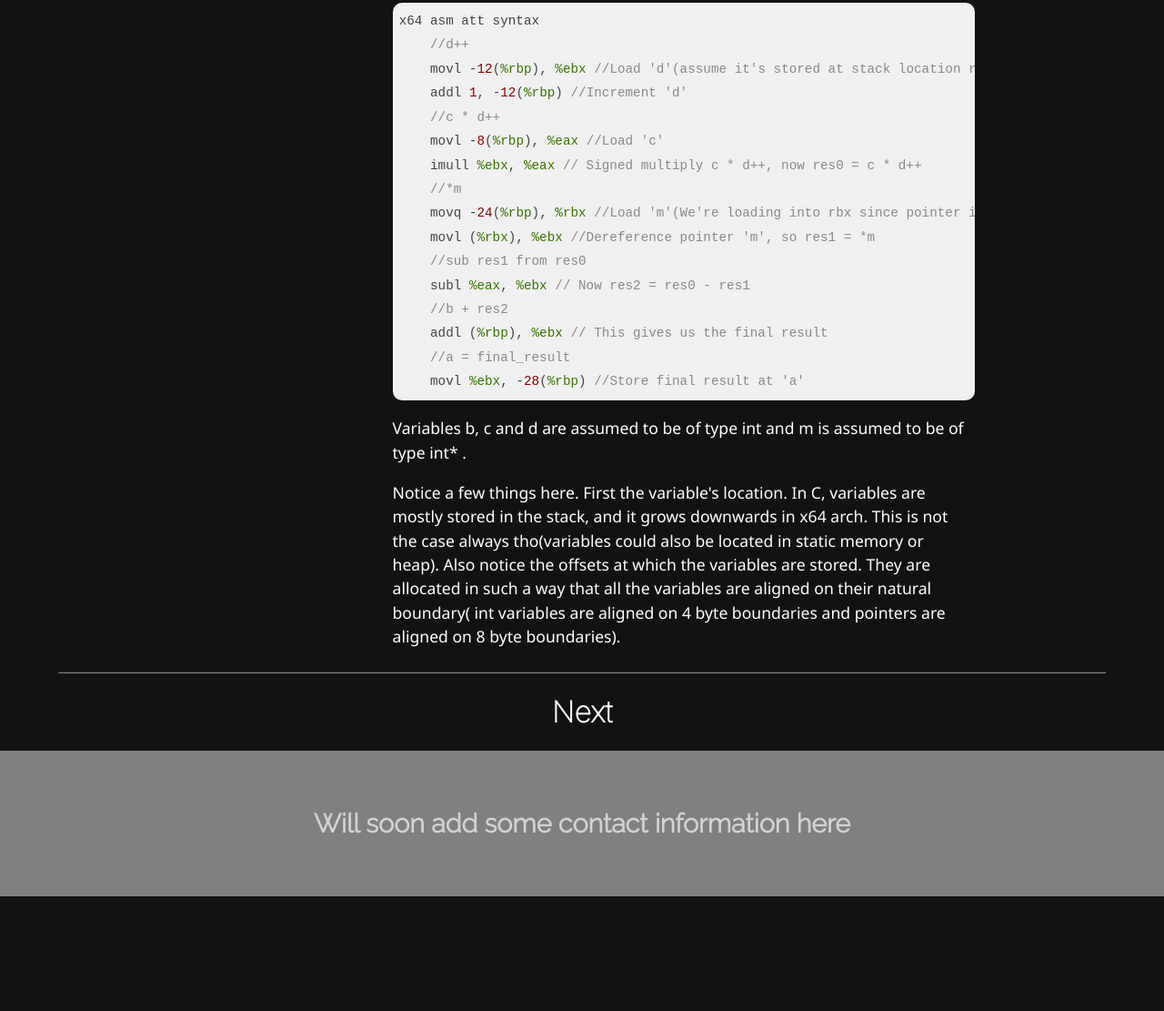
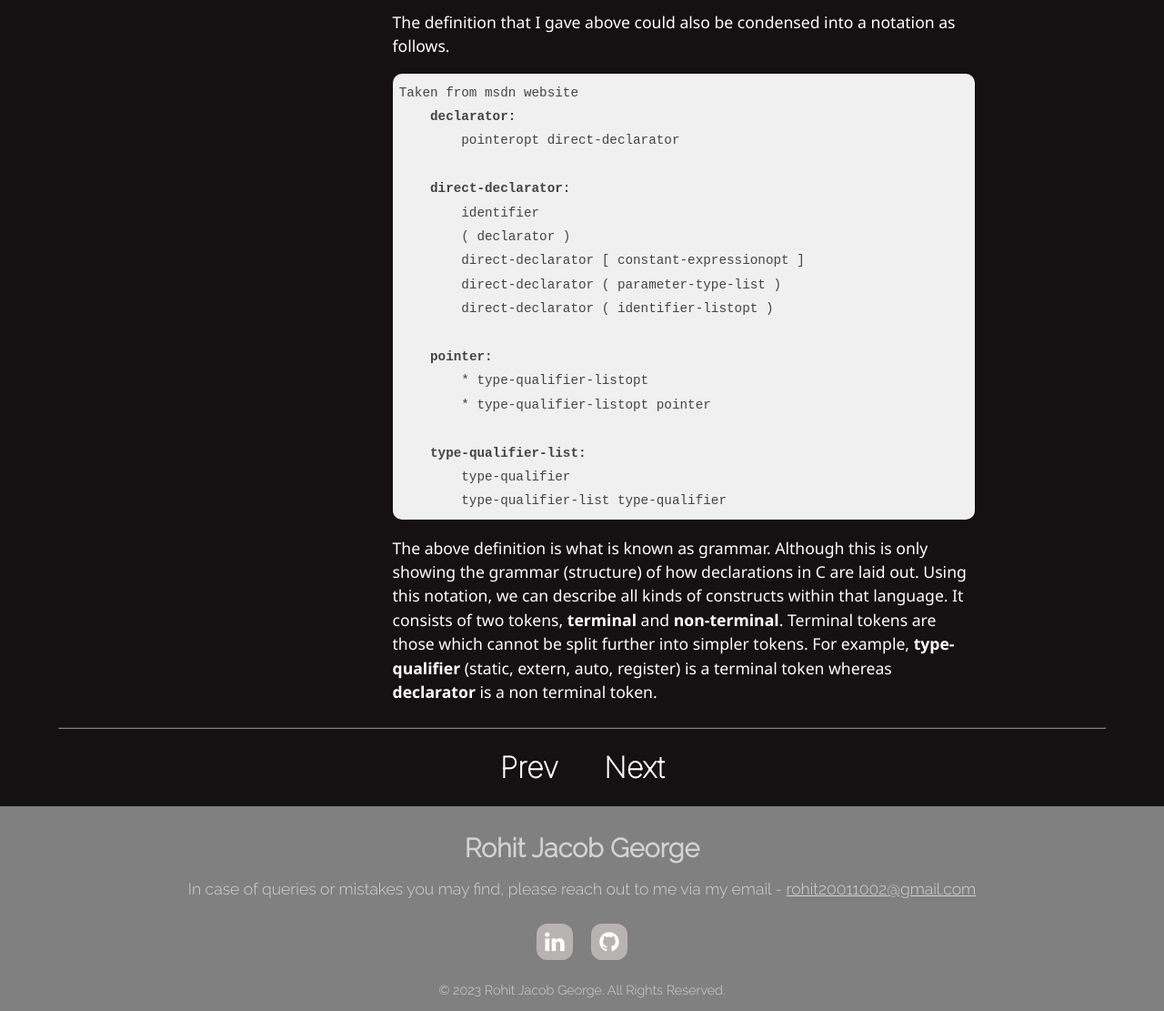
Before and after one commit to RohitRTdev/RohitRTdev.github.io, a plain HTML site: page index.html in a window 1280 px wide. Shown: the part 1215-2326 px from the top of the page at 91% size. Before the commit the page ends 2200 px from the top, so only its background shows below. Drawn offline with nearby package versions, Linux system fonts and the light colour scheme.

Commit message:
Upgraded site features. Added more content

```diff
--- a/index.html
+++ b/index.html
@@ -6,13 +6,14 @@
         </title>
         <meta charset="utf-8">
         <meta name="viewport" content="width=device-width, initial-scale=1">
+        <link rel="icon" type="image/x-icon" href="assets/logo.ico">
         <link rel="preconnect" href="https://fonts.googleapis.com">
         <link rel="preconnect" href="https://fonts.gstatic.com" crossorigin>
         <link rel="stylesheet" href="https://fonts.googleapis.com/css2?family=Roboto:wght@300&display=swap">
         <link rel="stylesheet" href="https://fonts.googleapis.com/css2?family=Inter:wght@100&family=Roboto:wght@300&display=swap">
         <link rel="stylesheet" href="https://fonts.googleapis.com/css2?family=Inter:wght@100&family=Raleway:wght@300&family=Roboto:wght@300&display=swap">
         <link rel="stylesheet" href="https://cdnjs.cloudflare.com/ajax/libs/highlight.js/11.9.0/styles/atom-one-light.min.css">
-        <!-- <link rel="stylesheet" href="https://cdnjs.cloudflare.com/ajax/libs/highlight.js/11.9.0/styles/default.min.css"> -->
+        <link rel="stylesheet" href="https://cdnjs.cloudflare.com/ajax/libs/font-awesome/4.7.0/css/font-awesome.min.css">
         <link rel="stylesheet" href="styles.css">
     </head>
 
@@ -47,8 +48,8 @@
             <div class="bar bar2"></div>
             <div class="bar bar3"></div>
         </div>
-        <div class="image-block" id="logo-image" style="width:100%;text-align:center">
-            <img src="assets/logo.png">
+        <div id="logo-image" style="width:100%;text-align: center;">
+            <img class="logo-image" src="assets/logo.png" alt="rtdev logo">
         </div>
         <div style="height:3rem"></div>
         <h1 id="header-content-0">Writing a C compiler from scratch</h1>
@@ -286,7 +287,52 @@ x64 asm att syntax
         </p>
         </div>
         <div class="wrapper" id="content-2" style="display:none">
-            Content to soon show up...
+            <p>
+            Parsing involves taking the input stream we had earlier and producing an <b>abstract syntax tree</b>(ast).
+            The ast is a simple tree structure that tells the compiler in what order we must perform the operations listed.
+            </p>
+            <p>
+                Below picture shows the ast of the previous expression that our compiler generates.
+            </p>
+            <div class="img-class">
+                <img src="assets/ast.png" alt="AST of the previous C expression">
+            </div>
+            <p>
+               A <I>declaration list</I> contains multiple comma separated declarations. A declaration contains a
+               <I>declarator</I>. A declarator could contain an identifier (it's optional since abstract declarators doesn't contain identifier).
+               Declarator's could also contain modifiers (such as pointer or array declarator). Our case is a very simple declarator that contains
+               only an identifier (In C parlance, this is called an unmodified type).
+            </p>
+            <p>
+                The definition that I gave above could also be condensed into a notation as follows.
+            </p>
+<pre class="manual-highlight">
+Taken from msdn website
+    <b>declarator:</b>
+        pointeropt direct-declarator
+
+    <b>direct-declarator:</b>
+        identifier
+        ( declarator )
+        direct-declarator [ constant-expressionopt ]
+        direct-declarator ( parameter-type-list )
+        direct-declarator ( identifier-listopt )
+
+    <b>pointer:</b>
+        * type-qualifier-listopt
+        * type-qualifier-listopt pointer
+
+    <b>type-qualifier-list:</b>
+        type-qualifier
+        type-qualifier-list type-qualifier
+</pre>
+        <p>
+            The above definition is what is known as grammar. Although this is only showing the grammar (structure)
+            of how declarations in C are laid out. Using this notation, we can describe all kinds of constructs within
+            that language. It consists of two tokens, <b>terminal</b> and <b>non-terminal</b>. Terminal tokens are those
+            which cannot be split further into simpler tokens. For example, <b>type-qualifier</b> (static, extern, auto, register) is a terminal token whereas
+            <b>declarator</b> is a non terminal token.
+        </p>
         </div>
         <div class="wrapper" id="content-3" style="display:none">
             Content to soon show up...
@@ -298,12 +344,33 @@ x64 asm att syntax
                 <span onclick="chooseNextOption()" id="next-tab">Next</span>
             </div>
         </div>
-        <div class="contact-info"; style="display:flex;background-color:grey;color:lightgray;
+        <div class="contact-info"; style="display:flex;flex-direction:column;background-color:grey;color:lightgray;
             width:100%;min-height:10rem;text-align:center; justify-content: center;align-items:center;
-            font-family:Raleway,'Trebuchet MS', 'Lucida Sans Unicode', 'Lucida Grande', 'Lucida Sans', Arial, sans-serif">
-            <p style="margin:0;font-weight:bold;font-size:1.8em;">Will soon add some contact information here</p>
+            font-family:Raleway,'Trebuchet MS', 'Lucida Sans Unicode', 'Lucida Grande', 'Lucida Sans', Arial, sans-serif;
+            flex-wrap:wrap;flex-grow:1">
+            <p style="margin-bottom:0;flex-grow:1;font-weight:bold;font-size:1.8em;">
+                Rohit Jacob George
+            </p>
+            <p style="flex-grow:1;font-size:1.1em">In case of queries or mistakes you may find, please reach out
+            to me via my email - <u>rohit20011002@gmail.com</u></p>
+            <div class="row-break"></div>
+            <div class="icons">
+                <a target="_blank" href="https://www.linkedin.com/in/rohit-jacob-george-3190361b3" class="social-media-icon">
+                    <i class="fa fa-linkedin"></i>
+                </a>
+                <a target="_blank" href="https://github.com/RohitRTdev" class="social-media-icon">
+                    <i class="fa fa-github"></i>
+                </a>
+            </div>
+            <p style="font-size:0.9em">
+                &#169 2023 Rohit Jacob George. All Rights Reserved.
+            </p>
         </div>
     <script>
+        if (!("ontouchstart" in document.documentElement)) {
+            document.documentElement.className += " no-touch";
+        }
+
         hljs.highlightAll();
         document.querySelector(".language-tag").style.color = "black";
         var existingOption = 0;
@@ -352,6 +419,7 @@ x64 asm att syntax
             }
         }
 
+        chooseOption(2);
         function chooseOption(option) {
             if(option == existingOption)
                 return;
--- a/styles.css
+++ b/styles.css
@@ -71,7 +71,7 @@ pre.manual-highlight{
     cursor: pointer;
 }
 
-.article-block li:hover {
+.no-touch .article-block li:hover {
     color: skyblue;
 }
 
@@ -82,7 +82,7 @@ pre.manual-highlight{
     transition: color 0.5s ease;
 }
 
-.wrapper a:hover {
+.no-touch .wrapper a:hover {
     color: rgb(5, 241, 5);
 }
 
@@ -106,7 +106,7 @@ pre.manual-highlight{
     margin: 0 2%;
 }
 
-.navigator span:hover{
+.no-touch .navigator span:hover{
     color: skyblue;
 }
 
@@ -167,6 +167,51 @@ pre.manual-highlight{
     overflow: auto;
 }
 
+.img-class {
+    text-align: center;
+}
+
+img:not(.logo-image) {
+    width: 500px;
+    height:500px;
+}
+
+.social-media-icon {
+    display: flex;
+    width: 40px;
+    height: 40px;
+    align-items: center;
+    justify-content: center;
+    font-size: 25px;
+    font-weight: bold;
+    background-color: rgb(184, 179, 179);
+    border-color: transparent;
+    color: white;
+    border-radius: 30%;
+    transition: all 0.5s ease;
+    margin: 0 10px;
+    flex-wrap: none;
+    cursor: pointer;
+    text-decoration: none;
+}
+
+.no-touch .social-media-icon:hover {
+    color:rgb(68, 68, 68);
+    background-color: aliceblue;
+    width: 45px;
+    height: 45px;
+}
+
+
+.icons {
+    display: flex;
+    margin: 10px;
+}
+.row-break {
+    flex-basis: 100%;
+    height: 0;
+}
+
 @media (max-width:720px) {
     .wrapper {
         width:90%;
@@ -182,4 +227,9 @@ pre.manual-highlight{
     .article-block {
         display: none;
     }
+
+    img:not(.logo-image) {
+        width: min(300px, 90%);
+        height: min(300px, 90%);
+    }
 }
```
Also changed, not shown: assets/ast.png (added), assets/logo.ico (added).
